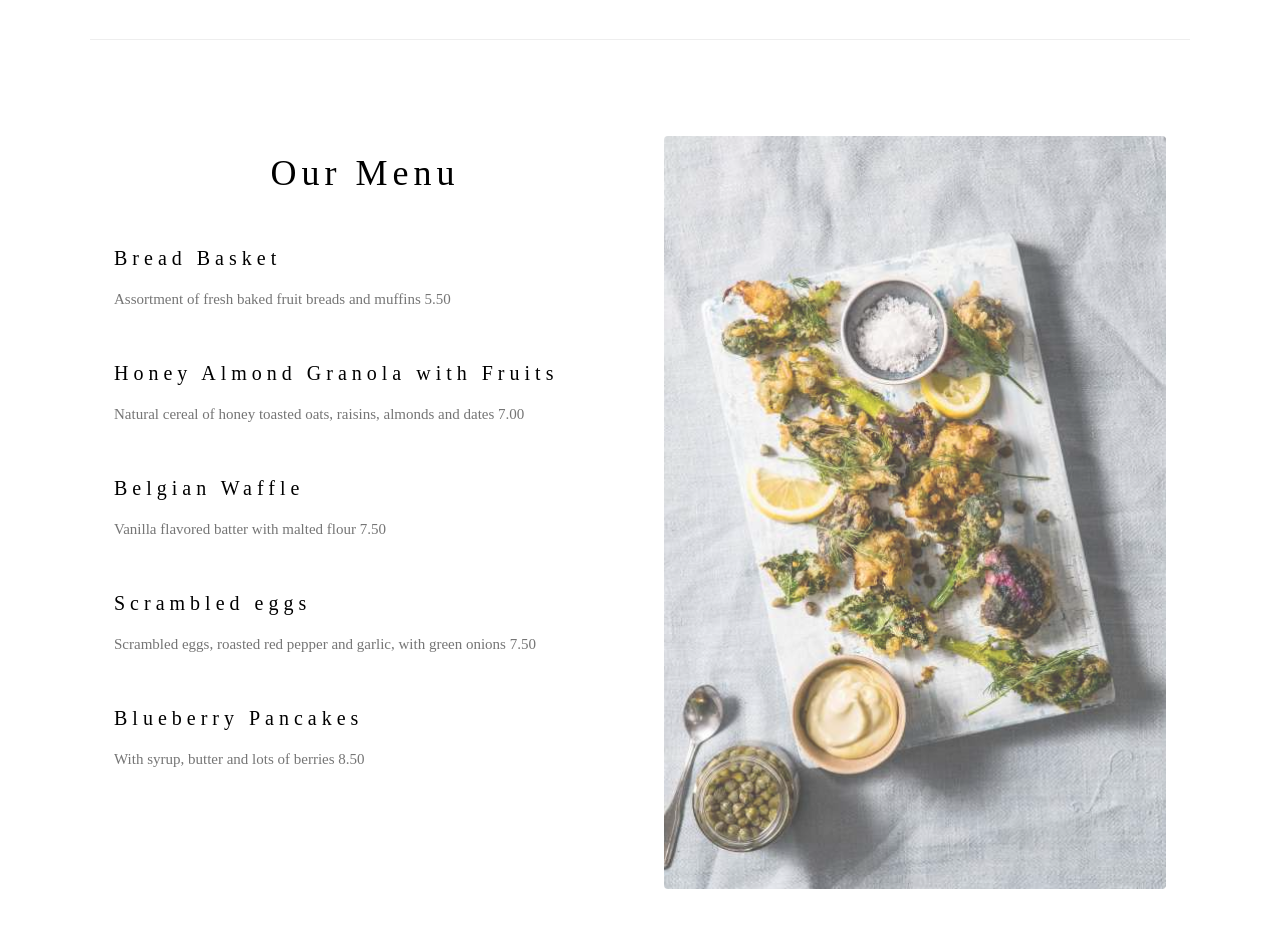
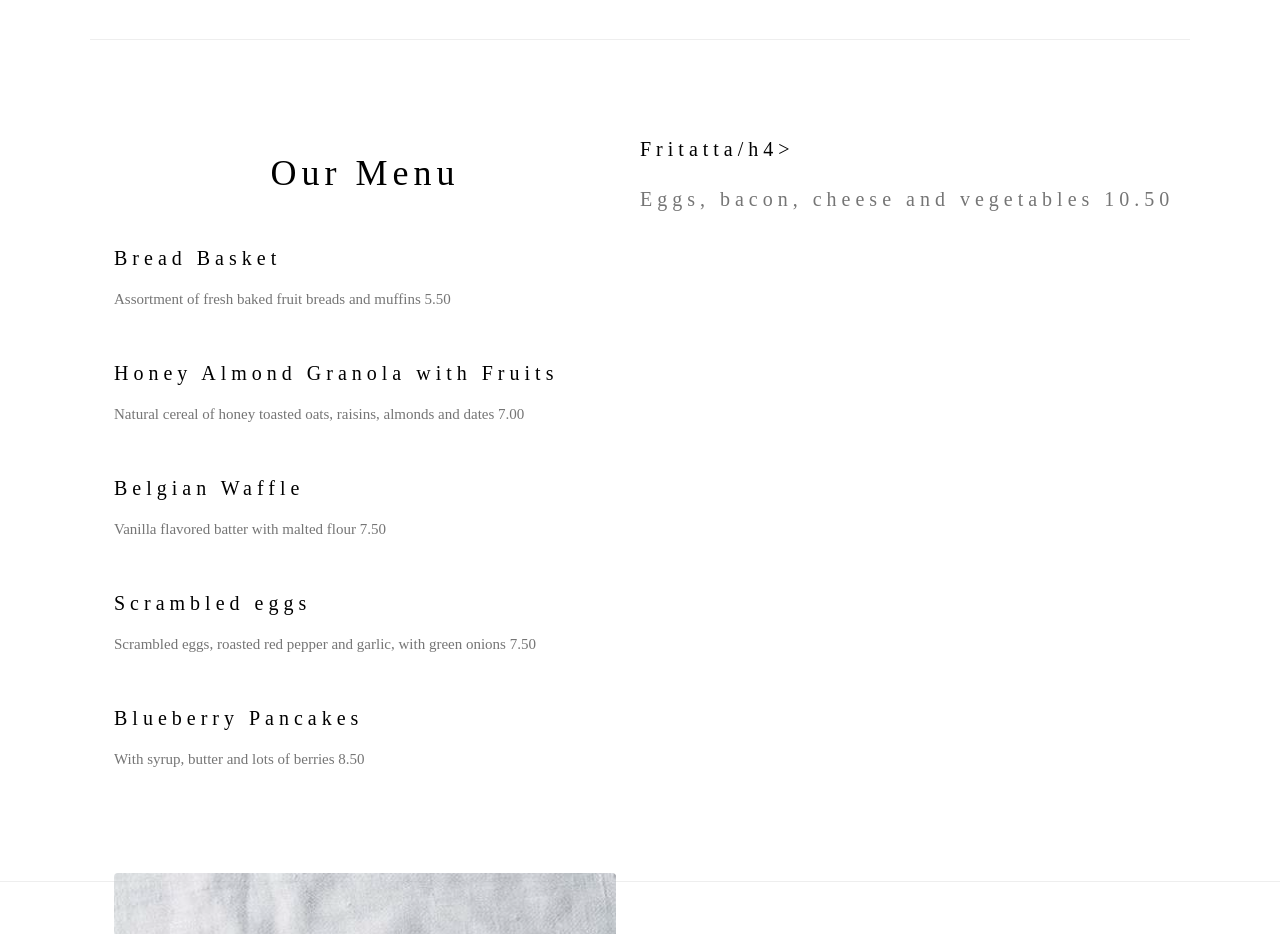
Before and after one commit to ludmsbm-lu/mywebsite, a plain HTML site: page index.html in a window 1280 px wide. Shown: the part 1400-2334 px from the top of the page. Drawn offline with nearby package versions, Linux system fonts and the light colour scheme.

Commit message:
Adicionado o item Frittata ao menu

```diff
--- a/index.html
+++ b/index.html
@@ -76,6 +76,10 @@ h1, h2, h3, h4, h5, h6 {
       <p class="w3-text-grey">With syrup, butter and lots of berries 8.50</p>
     </div>
 
+      <h4>Fritatta/h4>
+      <p class="w3-text-grey">Eggs, bacon, cheese and vegetables 10.50</p>
+    </div>
+
     <div class="w3-col l6 w3-padding-large">
       <img src="tablesetting.jpg" class="w3-round w3-image w3-opacity-min" alt="Menu" style="width:100%">
     </div>
```
